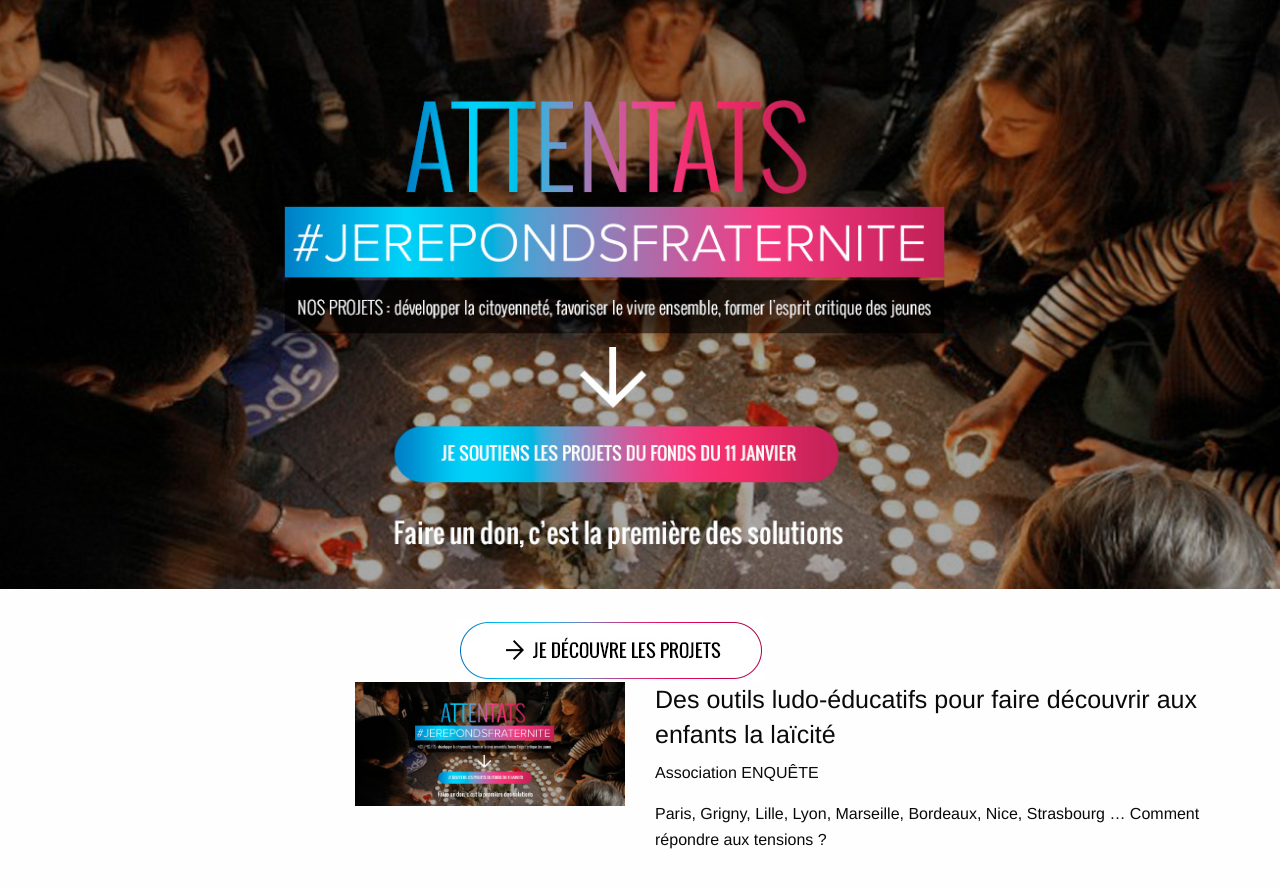
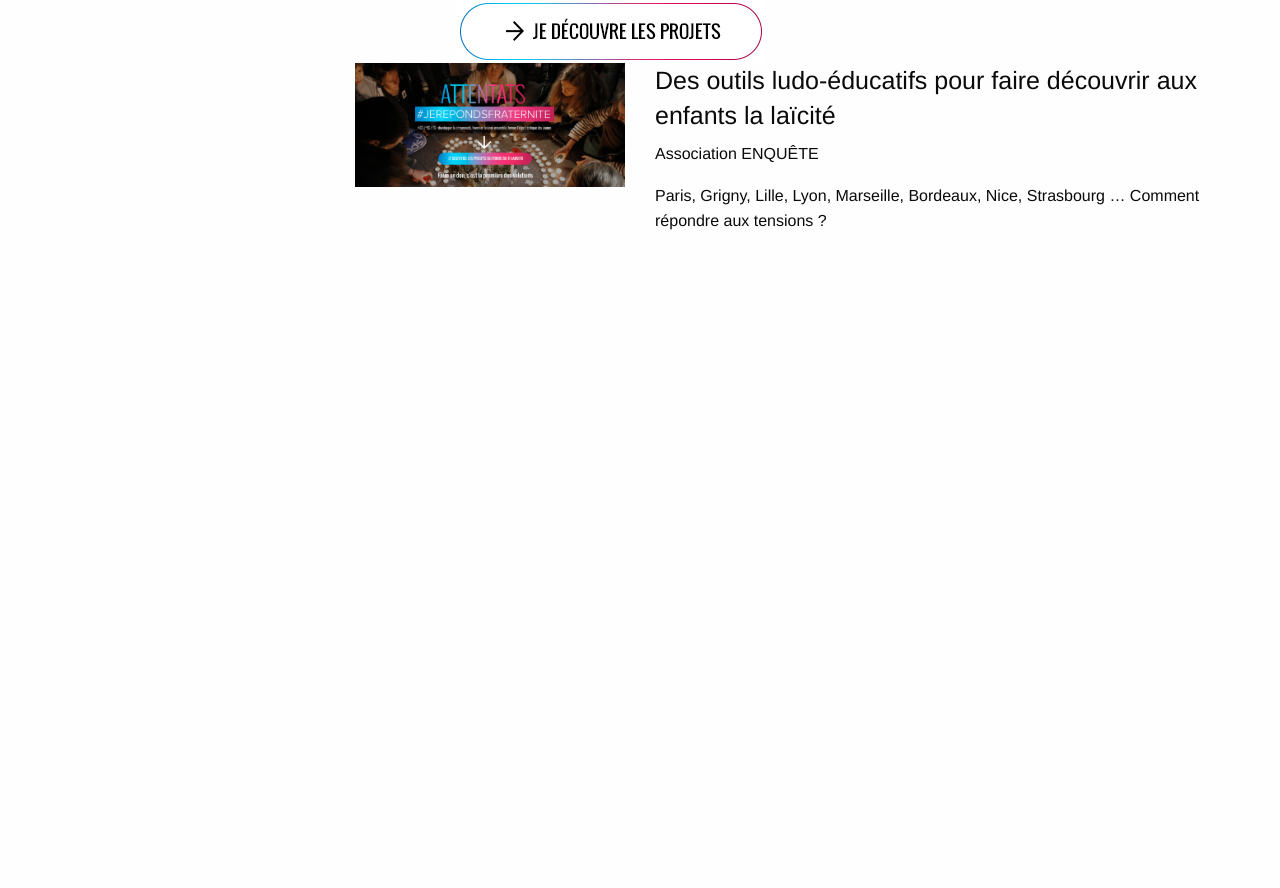
Before and after one commit to adfinitas-app/jerepondsfraternite, a Jekyll site: the page built from index.html, in a window 1280 px wide. Shown: the top 888 px of the page. Built offline with Jekyll 4.4.1, drawn with Linux system fonts in a browser that asks for light colours; nearby versions of some CDN libraries; library files that are not in the unit come from our copies.

Commit message:
Updated 'index.html' via CloudCannon

```diff
--- a/index.html
+++ b/index.html
@@ -11,26 +11,6 @@ layout: default
     <link rel="stylesheet" href="css/foundation.min.css" />
     <link rel="stylesheet" href="css/app.css" />
     <!--<link rel="icon" type="image/png" href="favicon.ico" />-->
-    <style type="text/css">
-      html, body {
-        height: 100%;
-        margin: 0;
-      }
-        .cover90 {
-            background: url(img/bg.jpg) no-repeat center center;
-            -webkit-background-size: cover;
-            -moz-background-size: cover;
-            -o-background-size: cover;
-            background-size: cover;
-            padding-bottom: 46%;
-        }
-        .center {
-          padding-top: 30px;
-        }
-      @media (min-width:1535px){
-        .center {padding-left: 100px}
-      }
-    </style>
   </head>
   <body>
     <header>
```
